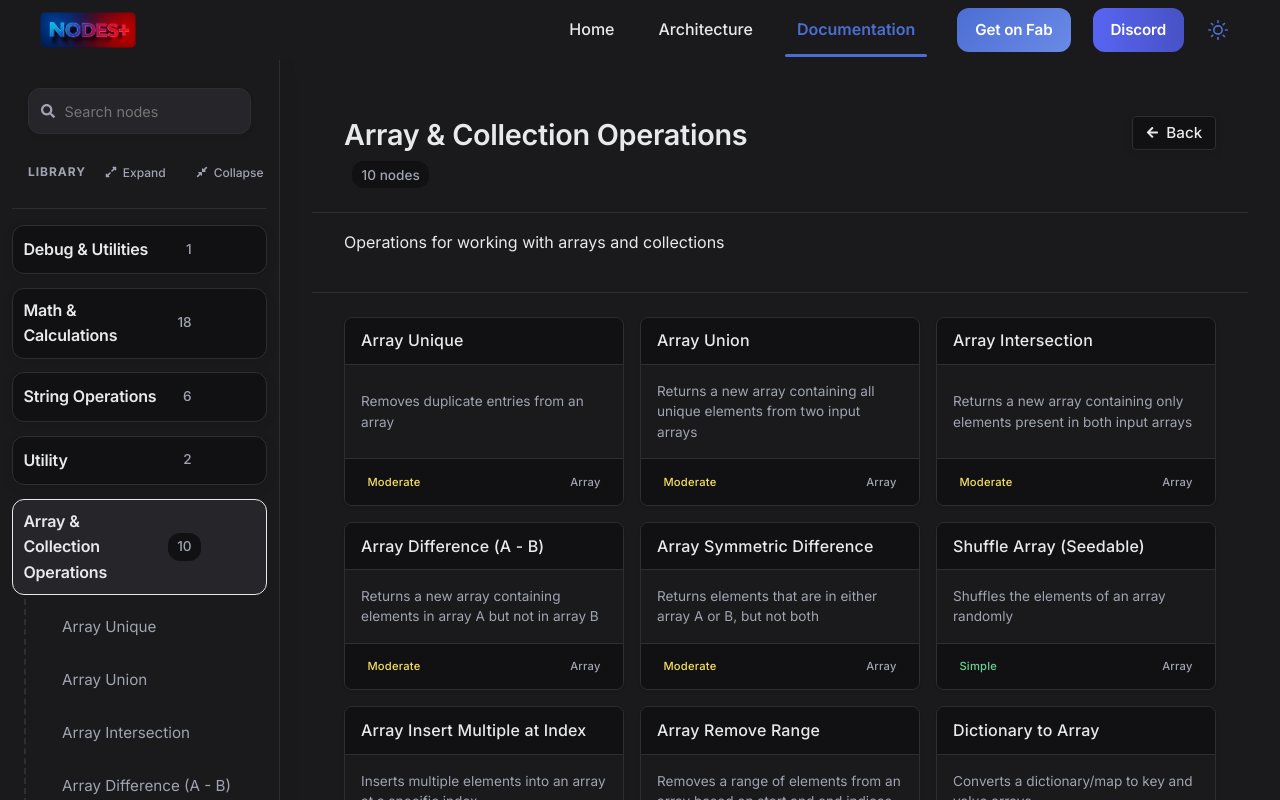
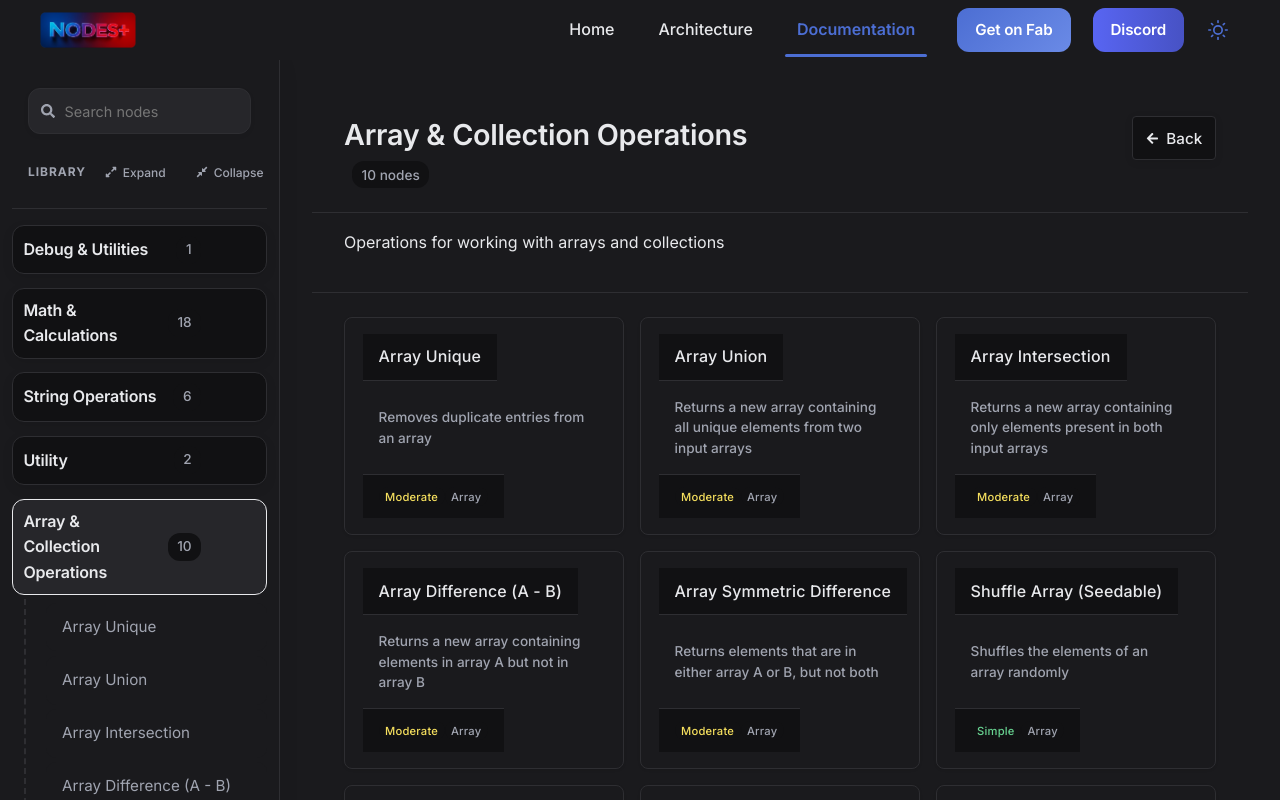
Before and after one commit to Sheriff99yt/NodesPlusWebsite, a React (Vite) app: page /NodesPlusWebsite/documentation/array in a window 1280 px wide. Shown: the top 800 px of the page. Built offline with nearby package versions, Linux system fonts and the light colour scheme.

Commit message:
Unify documentation landing, category, and node page UI.

```diff
--- a/src/components/docs/CategoryDetailsPanel.tsx
+++ b/src/components/docs/CategoryDetailsPanel.tsx
@@ -2,6 +2,7 @@ import React from 'react';
 import { Node, NodeCategory } from '../../data/nodes';
 import { FaArrowLeft, FaLayerGroup } from 'react-icons/fa';
 import '../../styles/CategoryDetailsPanel.css';
+import '../../styles/docs-ux.css';
 
 interface CategoryDetailsPanelProps {
   category: NodeCategory;
@@ -23,13 +24,13 @@ const CategoryDetailsPanel: React.FC<CategoryDetailsPanelProps> = ({
           <div className="category-title-container">
             <h2 className="category-title">{category.name}</h2>
             <div className="category-meta">
-              <span className="category-count">{nodes.length} nodes</span>
+              <span className="category-count">{nodes.length === 1 ? "1 node" : `${nodes.length} nodes`}</span>
             </div>
           </div>
         </div>
 
         {onBack && (
-          <button className="back-button" onClick={onBack} aria-label="Back to documentation">
+          <button type="button" className="back-button" onClick={onBack} aria-label="Back to documentation">
             <FaArrowLeft /> <span>Back</span>
           </button>
         )}
@@ -43,7 +44,8 @@ const CategoryDetailsPanel: React.FC<CategoryDetailsPanelProps> = ({
 
       <div className="category-nodes-grid">
         {nodes.map(node => (
-          <div
+          <button
+            type="button"
             key={node.id}
             className="node-preview-card"
             onClick={() => onSelectNode(node)}
@@ -66,7 +68,7 @@ const CategoryDetailsPanel: React.FC<CategoryDetailsPanelProps> = ({
                 </span>
               )}
             </div>
-          </div>
+          </button>
         ))}
       </div>
 
--- a/src/components/docs/NodeDetailsPanel.tsx
+++ b/src/components/docs/NodeDetailsPanel.tsx
@@ -1,6 +1,7 @@
 import React, { useMemo } from 'react';
 import { Node } from '../../data/nodes';
 import '../../styles/NodeDetailsPanel.css';
+import '../../styles/docs-ux.css';
 import { FaInfoCircle, FaTag, FaCubes, FaExclamationTriangle, FaArrowLeft } from 'react-icons/fa';
 import ReactFlow, {
   Background,
@@ -85,7 +86,7 @@ const NodeDetailsPanel: React.FC<NodeDetailsPanelProps> = ({ node, highlightTerm
           </div>
         </div>
         {onClose && (
-          <button className="back-button" onClick={onClose} aria-label="Back to list">
+          <button type="button" className="back-button" onClick={onClose} aria-label="Back to list">
             <FaArrowLeft /> <span>Back</span>
           </button>
         )}
--- a/src/pages/Documentation.tsx
+++ b/src/pages/Documentation.tsx
@@ -12,6 +12,7 @@ import { useTheme } from '../context/ThemeContext';
 import { FaSearch, FaTimes, FaExpandAlt, FaCompressAlt, FaCode, FaBook, FaLightbulb, FaCalculator, FaFont, FaTools, FaLayerGroup, FaCube, FaBars, FaArrowRight } from 'react-icons/fa';
 
 import '../styles/Documentation.css';
+import '../styles/docs-ux.css';
 
 // Default Documentation Panel when no node is selected
 const DefaultDocumentationPanel = ({ categories, onSelectCategory }: { categories: NodeCategory[], onSelectCategory: (categoryId: string) => void }) => {
--- /dev/null
+++ b/src/styles/docs-ux.css
@@ -0,0 +1,148 @@
+/* Full docs UI/UX pass — loaded after Documentation.css */
+.docs-default-panel {
+  max-width: 920px;
+  margin: 0 auto;
+}
+.docs-hero-section {
+  background: var(--bg-light);
+  border: 1px solid var(--border-color);
+  border-radius: 16px;
+  padding: 2rem 1.75rem;
+  margin-bottom: 2rem;
+  box-shadow: none;
+}
+.docs-hero-section::before,
+.docs-hero-section .docs-hero-content::after {
+  display: none !important;
+  content: none !important;
+}
+.docs-hero-content h1 {
+  font-size: clamp(1.75rem, 3vw, 2.25rem);
+  letter-spacing: -0.02em;
+  margin: 0 0 0.5rem;
+}
+.docs-hero-content p {
+  color: var(--text-light);
+  max-width: 40rem;
+  margin: 0 0 1.25rem;
+}
+.docs-hero-button.primary {
+  min-height: 44px;
+  border-radius: 10px;
+  padding: 0.65rem 1.15rem;
+}
+.docs-features-section h2,
+.docs-categories-section h2 {
+  font-size: 1.25rem;
+  margin: 0 0 1rem;
+}
+.docs-features-grid {
+  display: grid;
+  grid-template-columns: repeat(3, 1fr);
+  gap: 0.85rem;
+  margin-bottom: 2.25rem;
+}
+.docs-feature-card {
+  padding: 1.1rem 1.15rem;
+  border-radius: 12px;
+  min-height: 0;
+  align-items: flex-start;
+}
+.docs-categories-grid {
+  display: grid;
+  grid-template-columns: repeat(2, 1fr);
+  gap: 0.85rem;
+}
+.docs-category-card {
+  text-align: left;
+  padding: 1.15rem 1.2rem 1rem;
+  border-radius: 14px;
+  min-height: 180px;
+  display: flex;
+  flex-direction: column;
+  gap: 0.45rem;
+}
+.docs-category-header {
+  display: flex;
+  align-items: center;
+  justify-content: space-between;
+  gap: 0.75rem;
+}
+.docs-category-card h3 {
+  margin: 0;
+  font-size: 1.05rem;
+}
+.docs-category-card p {
+  flex: 1;
+  color: var(--text-light);
+  margin: 0;
+}
+.docs-view-category {
+  font-weight: 600;
+  color: var(--primary-color);
+}
+.category-details-banner {
+  display: flex;
+  align-items: flex-start;
+  justify-content: space-between;
+  gap: 1rem;
+  padding: 0 0 1.25rem;
+  background: none;
+  border-bottom: 1px solid var(--border-color);
+}
+.category-title {
+  font-size: clamp(1.5rem, 3vw, 2rem);
+  margin: 0 0 0.35rem;
+}
+.back-button {
+  min-height: 44px;
+  border-radius: 10px;
+  padding: 0 0.9rem;
+}
+.category-nodes-grid {
+  display: grid;
+  grid-template-columns: repeat(auto-fill, minmax(240px, 1fr));
+  gap: 0.85rem;
+  margin-top: 1.25rem;
+}
+.node-preview-card {
+  cursor: pointer;
+  border-radius: 12px;
+  padding: 1rem 1.1rem;
+  text-align: left;
+  width: 100%;
+  background: var(--card-bg, var(--bg-light));
+  border: 1px solid var(--border-color);
+}
+.node-preview-card h3 {
+  font-size: 1rem;
+  margin: 0 0 0.4rem;
+}
+.node-details-header {
+  display: flex;
+  align-items: flex-start;
+  justify-content: space-between;
+  gap: 1rem;
+  margin-bottom: 1.25rem;
+}
+.node-details-content {
+  max-width: 72rem;
+}
+.node-overview,
+.node-description {
+  max-width: 65ch;
+}
+.node-graph-container {
+  border-radius: 12px;
+  overflow: hidden;
+  min-height: 220px;
+}
+@media (max-width: 800px) {
+  .docs-features-grid,
+  .docs-categories-grid {
+    grid-template-columns: 1fr;
+  }
+  .docs-category-card {
+    min-height: 0;
+  }
+}
```
